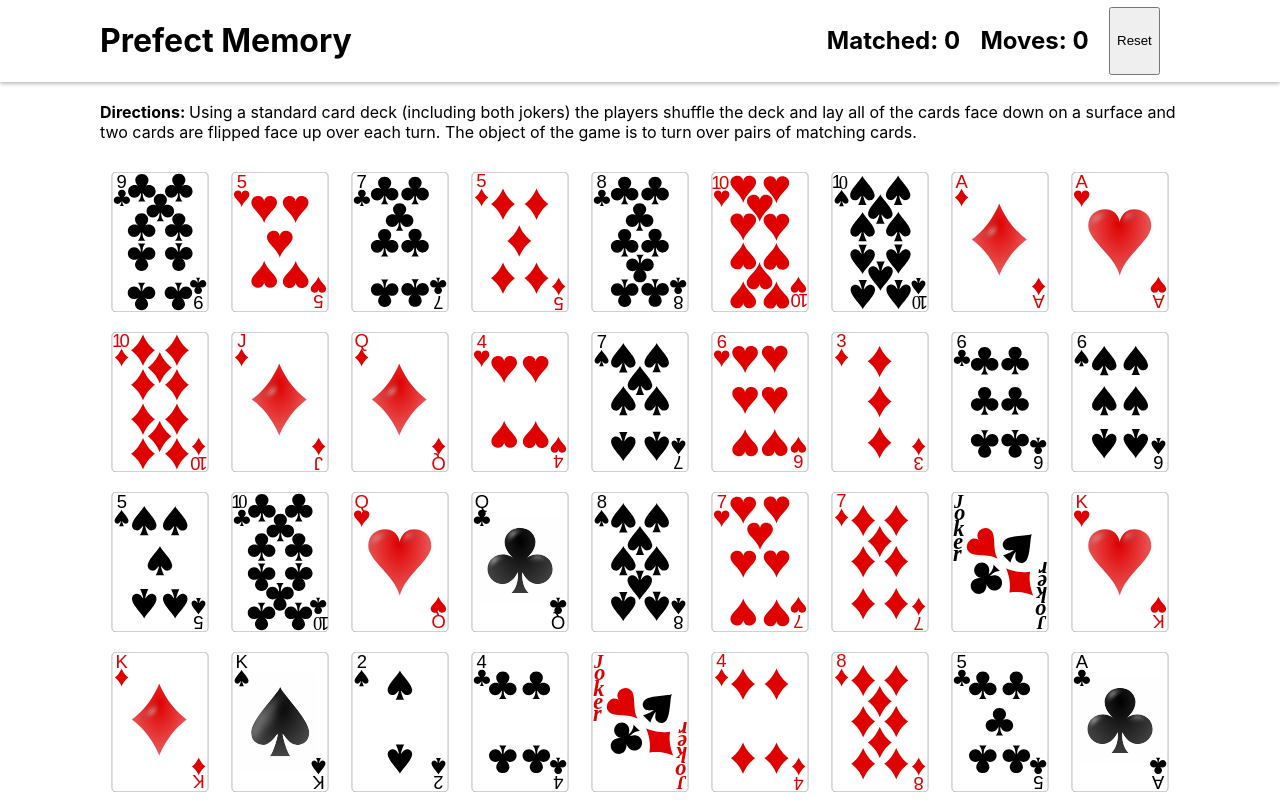
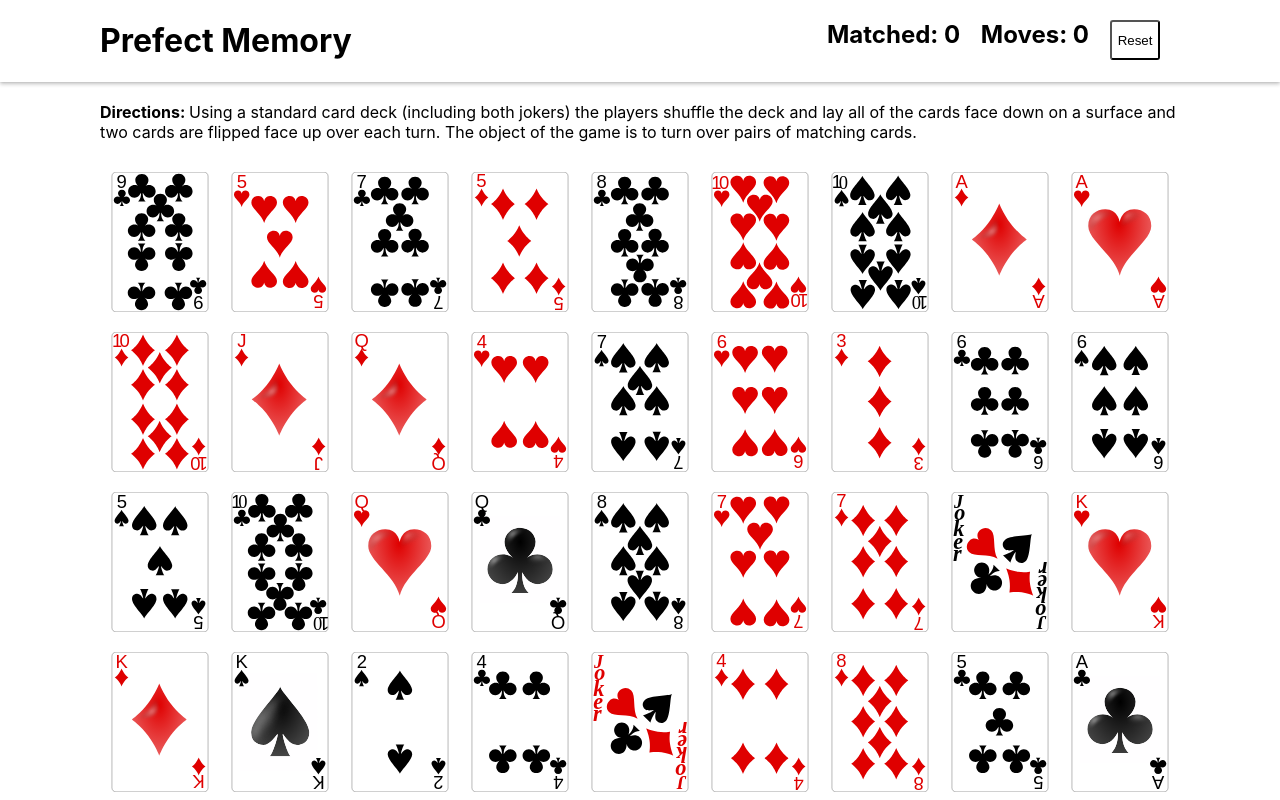
Before and after one commit to cpdis/memory, a React (Create React App) app: page / in a window 1280 px wide. Shown: the top 800 px of the page. Built offline with nearby package versions, Linux system fonts and the light colour scheme.

Commit message:
Fixed off by one error when removing cards from deck

```diff
--- a/src/components/Game/index.js
+++ b/src/components/Game/index.js
@@ -30,8 +30,13 @@ export default class Game extends Component {
                     (cards[selected[0]].suit === cards[index].suit))) {
 
                 // Remove the matched cards from the deck
-                cards.splice(selected[0], 1)
-                cards.splice(index, 1)
+                if (selected[0] > index) {
+                    cards.splice(selected[0], 1)
+                    cards.splice(index, 1)
+                } else {
+                    cards.splice(index, 1)
+                    cards.splice(selected[0], 1)
+                }
 
                 // Update the card deck and matched cards to matched
                 this.setState({
@@ -80,7 +85,7 @@ export default class Game extends Component {
                             <GameInfo>
                                 <h2>Matched: {matched.length / 2}</h2>
                                 <h2>Moves: {moves}</h2>
-                                <button onClick={() => this.resetGame()}>Reset</button>
+                                <Button onClick={() => this.resetGame()}>Reset</Button>
                             </GameInfo>
                         </NavBar>
                     </Container>
@@ -99,7 +104,7 @@ export default class Game extends Component {
                             <GameInfo>
                                 <h2>Matched: {matched.length / 2}</h2>
                                 <h2>Moves: {moves}</h2>
-                                <button onClick={() => this.resetGame()}>Reset</button>
+                                <Button onClick={() => this.resetGame()}>Reset</Button>
                             </GameInfo>
                         </NavBar>
                     </Container>
@@ -139,7 +144,6 @@ const Container = styled.div`
 const NavBar = styled.div`
     display: flex;
     justify-content: space-between;
-    align-items: center;
     margin: 0 auto;
     max-width: 1080px;
     width: 100%;
@@ -190,3 +194,11 @@ const WinContainer = styled.div`
     font-size: 100px;
     padding-top: 30vh;
 `;
+
+const Button = styled.button`
+    height: 40px;
+    width: 50px;
+    background: white;
+    margin-top: 20px;
+    border-radius: 3px;
+`;
```
